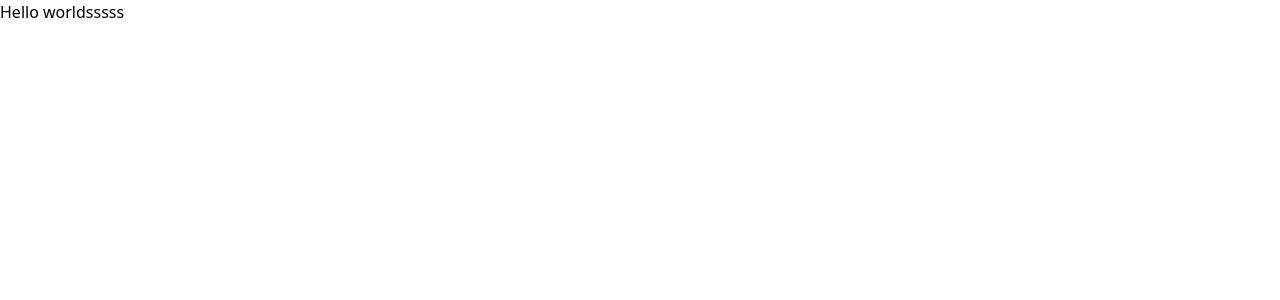
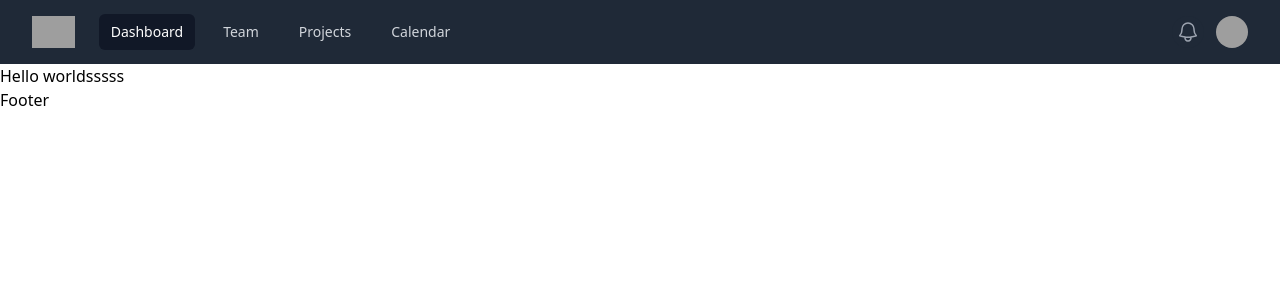
Before and after one commit to tuchaVshortah/clamgui-rs, a Next.js app in the folder clamgui-app/: page / in a window 1280 px wide. Shown: the top 300 px of the page. Built offline with nearby package versions, Linux system fonts and the light colour scheme; grey boxes are pictures that could not be loaded.

Commit message:
Update Layout

```diff
--- a/clamgui-app/app/layout.tsx
+++ b/clamgui-app/app/layout.tsx
@@ -1,3 +1,4 @@
+import { Footer, Navbar } from '@/components'
 import './globals.css'
 
 export const metadata = {
@@ -12,7 +13,9 @@ export default function RootLayout({
 }) {
   return (
     <html lang="en">
+      <Navbar/>
       <body>{children}</body>
+      <Footer/>
     </html>
   )
 }
```
